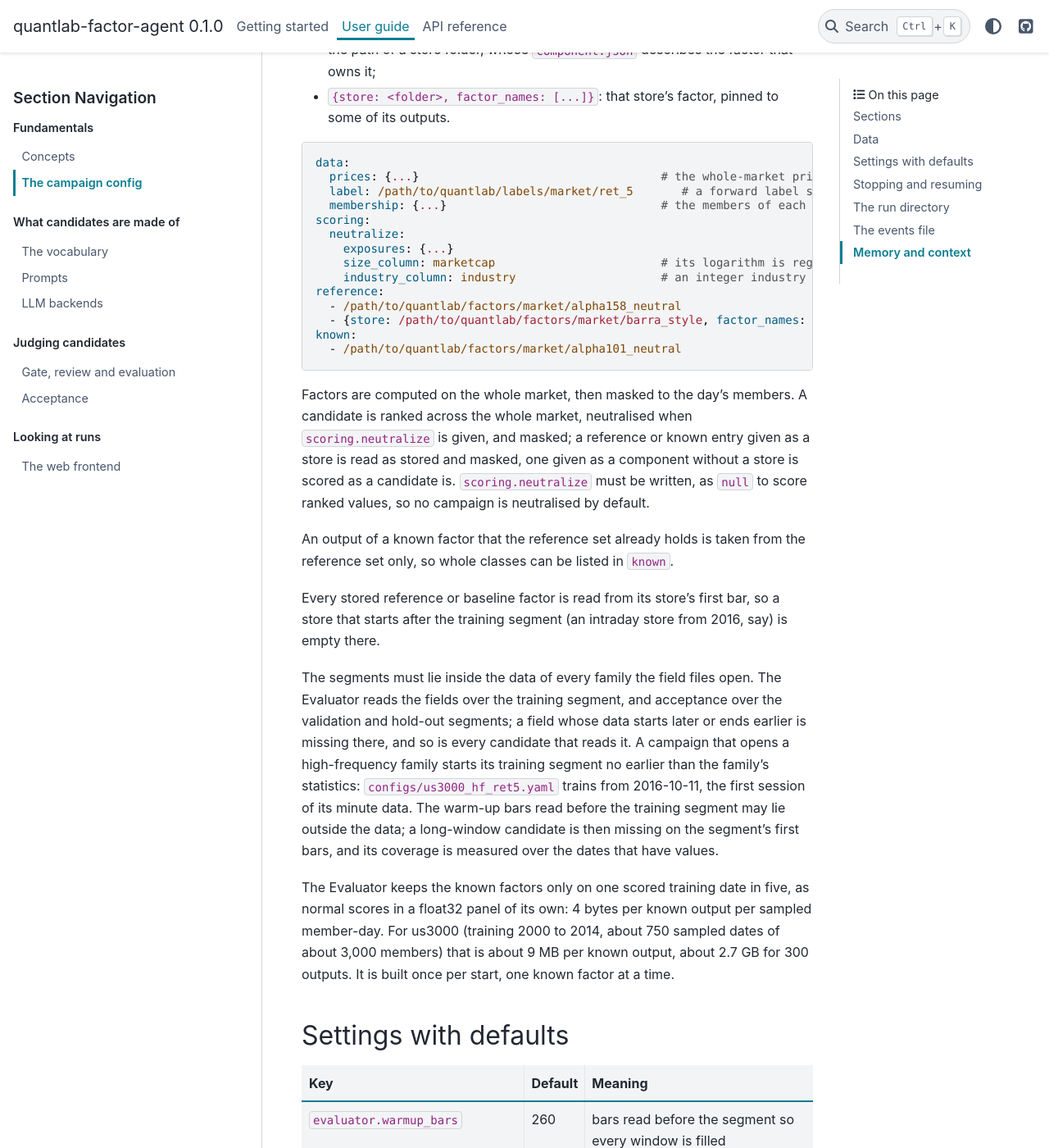
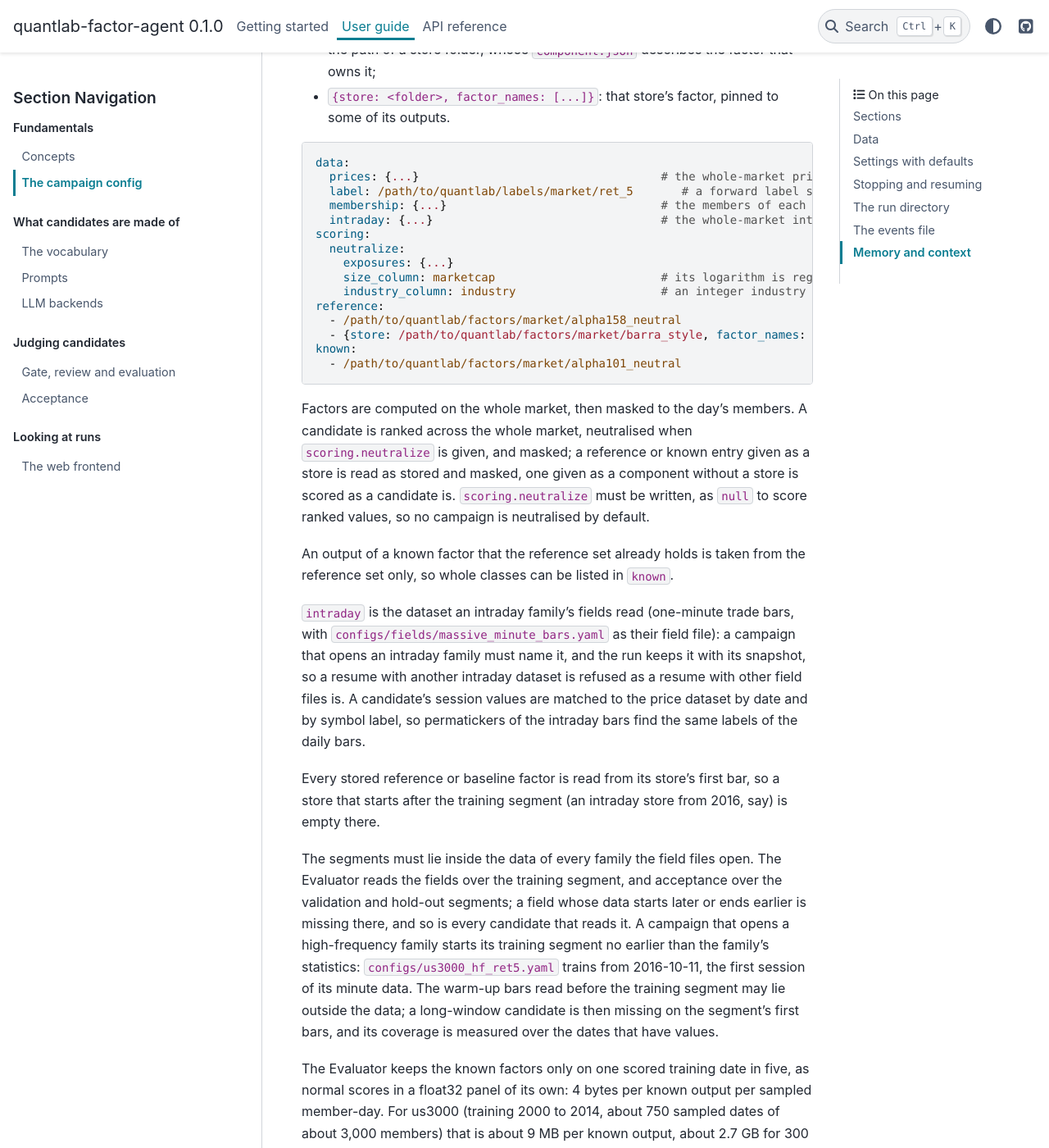
Before and after one commit to ZhaorongDai/quantlab-factor-agent, a Sphinx documentation site: the page built from docs/user-guide/campaign.md, in a window 1280 px wide and 1400 px high, scrolled down 1454 px. Shown: the whole window at 82% size. Built offline with Sphinx 7.4.7 and the PyData theme 0.15.4, drawn with Linux system fonts in a browser that asks for light colours.

Commit message:
The campaign config's data.intraday is described in the user guide, and the run snapshot's settings are said to hold the intraday dataset

```diff
--- a/docs/user-guide/campaign.md
+++ b/docs/user-guide/campaign.md
@@ -35,6 +35,7 @@ data:
   prices: {...}                                   # the whole-market price dataset
   label: /path/to/quantlab/labels/market/ret_5       # a forward label store
   membership: {...}                               # the members of each day, or omitted
+  intraday: {...}                                 # the whole-market intraday bars, for an intraday family
 scoring:
   neutralize:
     exposures: {...}
@@ -56,6 +57,13 @@ default.
 
 An output of a known factor that the reference set already holds is taken from the
 reference set only, so whole classes can be listed in `known`.
+
+`intraday` is the dataset an intraday family's fields read (one-minute trade bars, with
+`configs/fields/massive_minute_bars.yaml` as their field file): a campaign that opens an
+intraday family must name it, and the run keeps it with its snapshot, so a resume with
+another intraday dataset is refused as a resume with other field files is. A candidate's
+session values are matched to the price dataset by date and by symbol label, so
+permatickers of the intraday bars find the same labels of the daily bars.
 
 Every stored reference or baseline factor is read from its store's first bar, so a store
 that starts after the training segment (an intraday store from 2016, say) is empty there.
```
Also changed, not shown: 1 other file.
